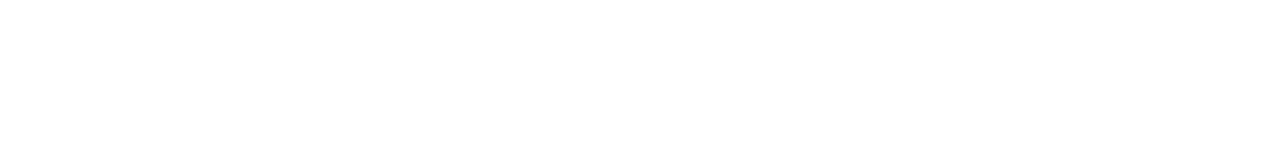
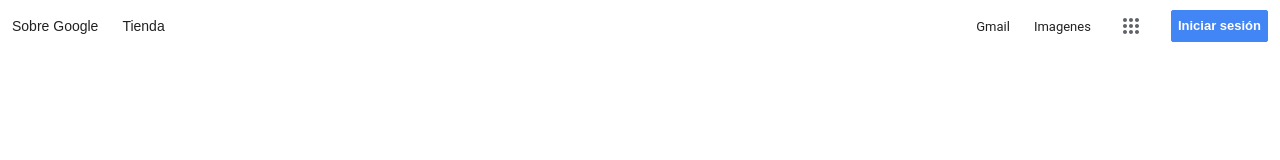
Before and after one commit to MaCnuel/Google-Landing-Grid, a plain HTML site: page index.html in a window 1280 px wide. Drawn offline with Linux system fonts and the light colour scheme.

Commit message:
Header: Finalizado

```diff
--- a/CSS/style.css
+++ b/CSS/style.css
@@ -0,0 +1,72 @@
+body{
+    background-color: white;
+    font-family: Arial, Helvetica, sans-serif;
+    font-size: 14px;
+    margin: 0;
+    padding: 0;
+    height: 100vh;
+}
+
+header{
+    display: grid;
+    grid-template-columns: minmax(80px,auto) 1fr minmax(120px, auto);
+    align-items: center;
+}
+
+header >div:first-child{
+    display: grid;
+    grid-template-columns: minmax(40px,auto) minmax(40px,auto);
+    align-items: center;
+}
+
+header >div:last-child{
+    display: grid;
+    grid-template-columns: minmax(40px,auto) minmax(40px,auto) auto auto;
+    align-items: center;
+}
+
+header div:last-child a{
+    font: 13px/27px Roboto,RobotoDraft,Arial,sans-serif;
+}
+
+a{
+    text-decoration: none;
+    color:rgba(0,0,0,0.87);
+    margin:10px 12px;
+    display: grid;
+    align-items: center;
+    justify-content: center;
+}
+
+a:hover {
+    text-decoration: underline;
+}
+
+.bordeboton1{
+    height: 32px;
+    width: 32px;
+    border-radius: 50%;
+}
+
+.bordeboton1:hover{
+    background-color:  #f2f2f2;
+}
+
+.boton1{
+    fill: #5f6368;
+    opacity: 1;
+    width: 24px;
+    height: 24px;
+}
+
+button{
+    background: #4285f4;
+    border: 1px solid #4285f4;
+    color: white;
+    font-weight: bold;
+    margin: 10px 12px;
+    border-radius: 2px;
+    line-height: 28px;
+    font-size: 13px;
+    cursor: pointer;
+}
--- a/index.html
+++ b/index.html
@@ -7,6 +7,22 @@
     <title>Google Landing with GRID</title>
 </head>
 <body>
+    <!--el header lo divido en 3, dejando el medio vacío-->
+    <header>
+        <div>
+            <a href="#">Sobre Google</a>
+            <a href="#">Tienda</a>
+        </div>
+        <div></div>
+        <div>
+            <a href="#">Gmail</a>
+            <a href="#">Imagenes</a>
+            <a class="bordeboton1" aria-label="Aplicaciones de Google" href="#" aria-expanded="false" role="button" tabindex="0">
+                <svg class="boton1" focusable="false" viewBox="0 0 24 24"><path d="M6,8c1.1,0 2,-0.9 2,-2s-0.9,-2 -2,-2 -2,0.9 -2,2 0.9,2 2,2zM12,20c1.1,0 2,-0.9 2,-2s-0.9,-2 -2,-2 -2,0.9 -2,2 0.9,2 2,2zM6,20c1.1,0 2,-0.9 2,-2s-0.9,-2 -2,-2 -2,0.9 -2,2 0.9,2 2,2zM6,14c1.1,0 2,-0.9 2,-2s-0.9,-2 -2,-2 -2,0.9 -2,2 0.9,2 2,2zM12,14c1.1,0 2,-0.9 2,-2s-0.9,-2 -2,-2 -2,0.9 -2,2 0.9,2 2,2zM16,6c0,1.1 0.9,2 2,2s2,-0.9 2,-2 -0.9,-2 -2,-2 -2,0.9 -2,2zM12,8c1.1,0 2,-0.9 2,-2s-0.9,-2 -2,-2 -2,0.9 -2,2 0.9,2 2,2zM18,14c1.1,0 2,-0.9 2,-2s-0.9,-2 -2,-2 -2,0.9 -2,2 0.9,2 2,2zM18,20c1.1,0 2,-0.9 2,-2s-0.9,-2 -2,-2 -2,0.9 -2,2 0.9,2 2,2z"></path></svg>
+            </a>
+            <button>Iniciar sesión</button>
 
+        </div>
+    </header>
 </body>
 </html>
```
